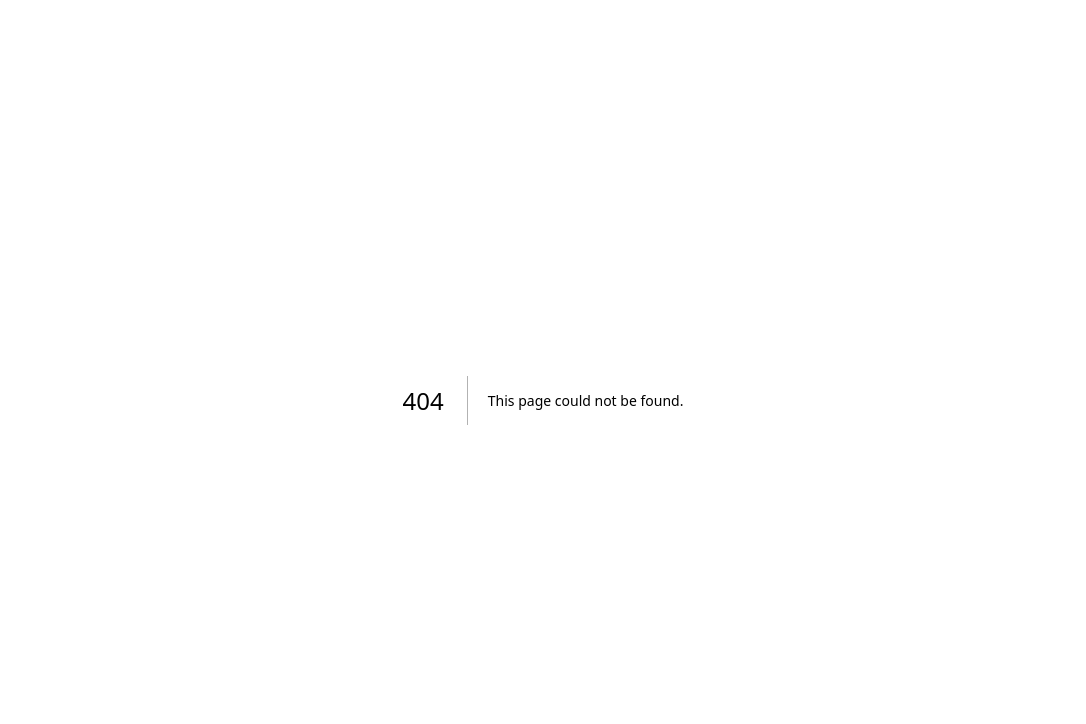
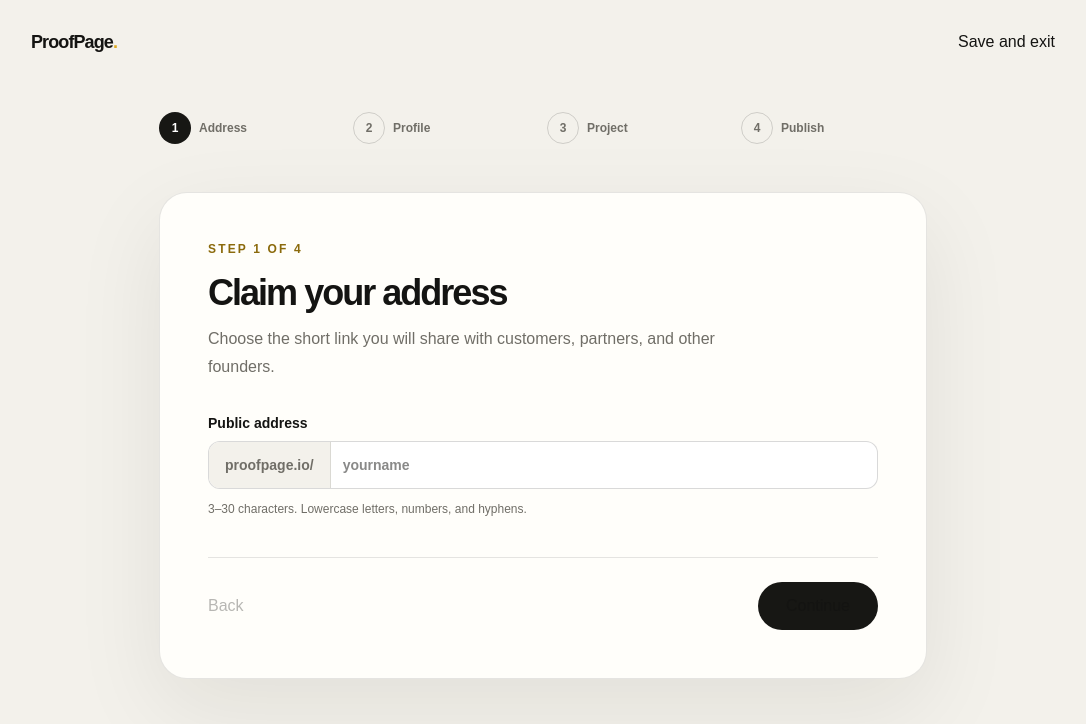
Before and after one commit to SPRO100/ProofPage, a Next.js app: page /onboarding in a window 1280 px wide. Before the commit this address had no page. Shown: the top 724 px of the page, without its empty margins (97-1183 px from the left). Built offline with nearby package versions, Linux system fonts and the light colour scheme.

Commit message:
feat: add src/app/onboarding/page.tsx

```diff
--- /dev/null
+++ b/src/app/onboarding/page.tsx
@@ -0,0 +1,46 @@
+"use client";
+
+import { useState } from "react";
+
+const steps = ["Address", "Profile", "Project", "Publish"] as const;
+
+export default function OnboardingPage() {
+  const [step, setStep] = useState(0);
+
+  return (
+    <main className="min-h-screen bg-[#f3f1eb] px-5 py-7 text-[#141412]">
+      <header className="mx-auto flex w-full max-w-5xl items-center justify-between">
+        <span className="text-lg font-black tracking-[-0.05em]">ProofPage<span className="text-[#dda91f]">.</span></span>
+        <button className="text-sm font-bold text-[#706e67]">Save and exit</button>
+      </header>
+
+      <section className="mx-auto w-full max-w-3xl py-14">
+        <div className="flex items-center gap-2" aria-label={`Step ${step + 1} of ${steps.length}`}>
+          {steps.map((label, index) => <div className="flex flex-1 items-center gap-2" key={label}><span className={`grid h-8 w-8 shrink-0 place-items-center rounded-full text-xs font-black ${index <= step ? "bg-[#171714] text-white" : "border border-black/15 text-[#706e67]"}`}>{index + 1}</span><span className="hidden text-xs font-bold text-[#706e67] sm:block">{label}</span></div>)}
+        </div>
+
+        <div className="mt-12 rounded-[28px] border border-black/10 bg-[#fffefa] p-7 shadow-[0_30px_90px_rgba(30,26,18,0.08)] md:p-12">
+          <p className="text-xs font-bold uppercase tracking-[0.18em] text-[#8b6a0c]">Step {step + 1} of 4</p>
+          {step === 0 && <StepAddress />}
+          {step === 1 && <StepProfile />}
+          {step === 2 && <StepProject />}
+          {step === 3 && <StepPublish />}
+          <div className="mt-10 flex items-center justify-between border-t border-black/10 pt-6">
+            <button className="font-bold text-[#706e67] disabled:opacity-30" disabled={step === 0} onClick={() => setStep((value) => Math.max(0, value - 1))}>Back</button>
+            <button className="h-12 rounded-full bg-[#171714] px-7 font-bold text-white" onClick={() => setStep((value) => Math.min(3, value + 1))}>{step === 3 ? "Publish ProofPage" : "Continue"}</button>
+          </div>
+        </div>
+      </section>
+    </main>
+  );
+}
+
+const inputClass = "mt-2 h-12 w-full rounded-xl border border-black/15 bg-white px-4 outline-none focus:border-[#141412] focus:ring-2 focus:ring-[#dda91f]/25";
+const textAreaClass = "mt-2 min-h-28 w-full resize-none rounded-xl border border-black/15 bg-white p-4 outline-none focus:border-[#141412] focus:ring-2 focus:ring-[#dda91f]/25";
+
+function Heading({ title, text }: { title: string; text: string }) { return <><h1 className="mt-4 text-4xl font-black tracking-[-0.055em]">{title}</h1><p className="mt-3 max-w-xl leading-7 text-[#706e67]">{text}</p></>; }
+
+function StepAddress() { return <div><Heading title="Claim your address" text="Choose the short link you will share with customers, partners, and other founders." /><label className="mt-8 block text-sm font-bold">Public address<div className="mt-2 flex h-12 overflow-hidden rounded-xl border border-black/15 bg-white focus-within:border-[#141412]"><span className="flex items-center border-r border-black/10 bg-[#f3f1eb] px-4 text-sm text-[#706e67]">proofpage.io/</span><input className="min-w-0 flex-1 px-3 outline-none" placeholder="yourname" /></div></label><p className="mt-3 text-xs text-[#706e67]">3–30 characters. Lowercase letters, numbers, and hyphens.</p></div>; }
+function StepProfile() { return <div><Heading title="Introduce yourself" text="Keep it short. Visitors should understand who you are and what you build in a few seconds." /><div className="mt-8 grid gap-5 sm:grid-cols-2"><label className="text-sm font-bold">Display name<input className={inputClass} placeholder="Alex Morgan" /></label><label className="text-sm font-bold">Location<input className={inputClass} placeholder="Tallinn, Estonia" /></label><label className="text-sm font-bold sm:col-span-2">Short bio<textarea className={textAreaClass} placeholder="Independent founder building useful software." /></label></div></div>; }
+function StepProject() { return <div><Heading title="Add your first project" text="The Free plan includes one public project. You can add more projects later with Pro." /><div className="mt-8 grid gap-5 sm:grid-cols-2"><label className="text-sm font-bold">Project name<input className={inputClass} placeholder="SignalDesk" /></label><label className="text-sm font-bold">Status<select className={inputClass} defaultValue="active"><option value="active">Active</option><option value="building">Building</option><option value="paused">Paused</option><option value="sold">Sold</option><option value="closed">Closed</option></select></label><label className="text-sm font-bold sm:col-span-2">Website<input className={inputClass} type="url" placeholder="https://example.com" /></label><label className="text-sm font-bold sm:col-span-2">Description<textarea className={textAreaClass} placeholder="What does your project help people do?" /></label></div></div>; }
+function StepPublish() { return <div><Heading title="Ready to go public" text="Review your information and publish your first ProofPage. You can edit everything later." /><div className="mt-8 rounded-2xl border border-[#18794e]/20 bg-[#eaf7ef] p-5"><div className="flex items-center gap-3"><span className="grid h-9 w-9 place-items-center rounded-full bg-[#18794e] font-black text-white">✓</span><div><strong>Your free page is ready</strong><p className="mt-1 text-sm text-[#47705a]">One profile · One project · Base theme</p></div></div></div><div className="mt-5 rounded-2xl border border-black/10 p-5 text-sm text-[#706e67]"><strong className="text-[#141412]">A note about revenue</strong><p className="mt-2 leading-6">Any revenue entered manually will be displayed as Unverified. Verified Revenue is available with Pro after connecting a supported source.</p></div></div>; }
```
